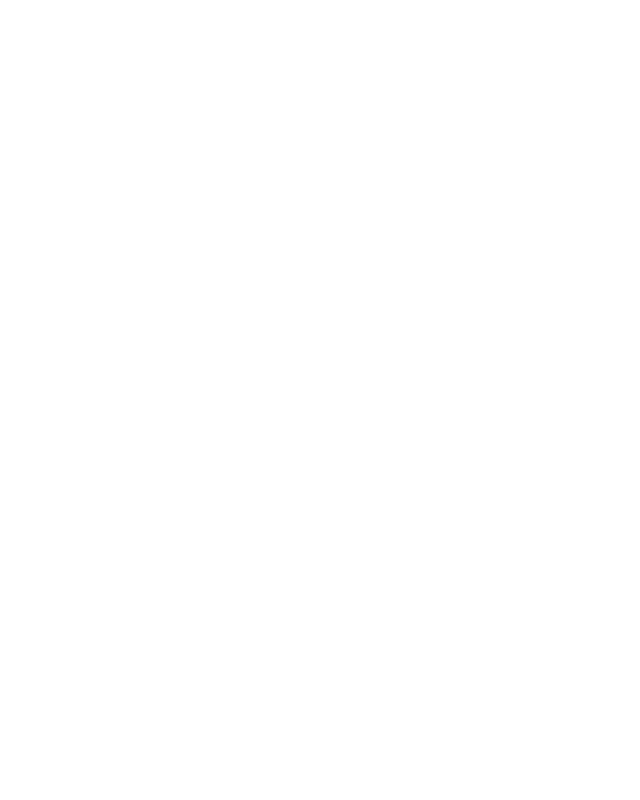
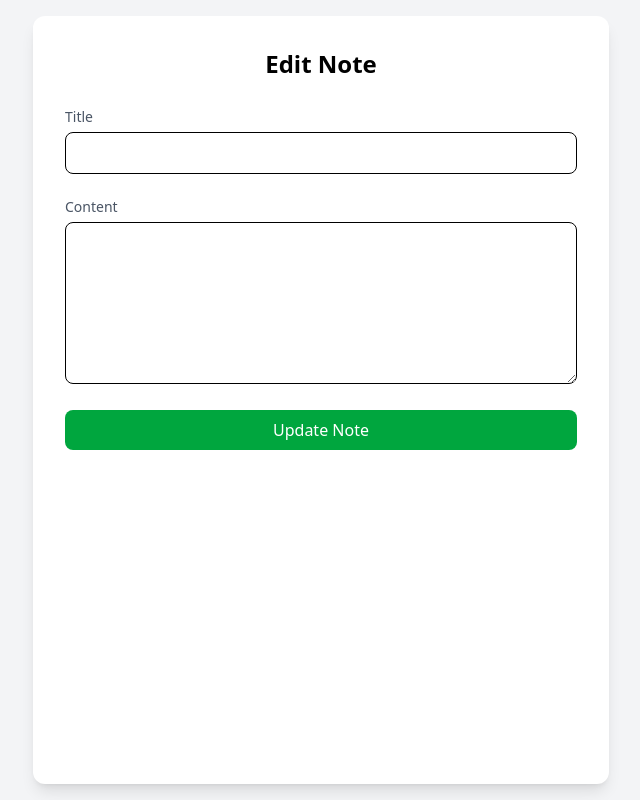
Before and after one commit to Aghakarim-23/notes-front, a React (Vite) app: page /notes/noteEdit/1 in a window 1280 px wide. Before the commit this address had no page. Shown: the whole page, without its empty margins (319-959 px from the left). Built offline with nearby package versions, Linux system fonts and the light colour scheme; no server answers.

Commit message:
added navbar and logout

```diff
--- a/package.json
+++ b/package.json
@@ -14,6 +14,7 @@
     "axios": "^1.13.2",
     "react": "^19.2.0",
     "react-dom": "^19.2.0",
+    "react-icons": "^5.5.0",
     "react-router-dom": "^7.9.6",
     "tailwindcss": "^4.1.17"
   },
--- a/src/App.jsx
+++ b/src/App.jsx
@@ -7,12 +7,15 @@
 import ProtectedPage from "./components/ProtectedPage.jsx";
 import CreateNote from "./components/CreateNote.jsx";
 import NoteDetail from "./pages/NoteDetail.jsx";
+import Home from "./pages/Home.jsx";
+import NoteEdit from "./pages/NoteEdit.jsx";
 
 const App = () => {
   return (
     <AuthProvider>
       <Router>
         <Routes>
+          <Route path="/" element={<Home />} />
           <Route path="/notes" element={<ProtectedPage>
             <Notes />
           </ProtectedPage>} />
@@ -20,6 +23,7 @@
           <Route path="/register" element={<Register />} />
           <Route path="/createNote" element={<CreateNote />} />
           <Route path="/notes/noteDetail/:id" element={<NoteDetail />} />
+          <Route path="/notes/noteEdit/:id" element={<NoteEdit />} />
         </Routes>
       </Router>
     </AuthProvider>
--- /dev/null
+++ b/src/components/Navbar.jsx
@@ -0,0 +1,26 @@
+import React, { useState } from 'react'
+import { Link } from 'react-router-dom'
+import { CgProfile } from "react-icons/cg";
+import { useAuth } from '../context/AuthContext';
+
+
+
+const Navbar = () => {
+
+    const {user, token, setToken, logout} = useAuth()
+    const [showProfile, setShowProfile] = useState(false)
+
+  return (
+    <div className='flex justify-between h-[5rem] px-4 items-center relative border-b'>
+        <Link to={'/notes'} className='text-[20px]'>Notes</Link>
+        <div className='flex flex-col' onClick={() => setShowProfile(prev => !prev)}>
+            <CgProfile className='text-[22px]'/>
+            {showProfile && <button className='text-red-500 absolute top-12 right-0'
+                onClick={() => logout()}
+            >Logout</button>}
+        </div>
+    </div>
+  )
+}
+
+export default Navbar
--- a/src/context/AuthContext.jsx
+++ b/src/context/AuthContext.jsx
@@ -40,6 +40,11 @@
     }
 }
 
+const logout = () => {
+    setUser(null)
+    localStorage.removeItem("accessToken")
+}
+
 
 useEffect(() => {
     const storedToken = localStorage.getItem("accessToken")
@@ -52,7 +57,7 @@
 },[])
 
     return(
-        <AuthContext.Provider value={{login, register, token, user, setUser, loading}}>
+        <AuthContext.Provider value={{login, logout, register, token, user, setUser, loading}}>
             {children}
         </AuthContext.Provider>
     )
--- /dev/null
+++ b/src/pages/Home.jsx
@@ -0,0 +1,40 @@
+import React from "react";
+import { useNavigate } from "react-router-dom";
+
+const Home = () => {
+  const navigate = useNavigate();
+
+  return (
+    <div className="min-h-screen flex flex-col items-center justify-center bg-gray-100 px-4">
+      <div className="bg-white shadow-lg rounded-xl p-8 w-full max-w-md">
+        <h1 className="text-3xl font-bold text-center mb-6">
+          Welcome Notes App
+        </h1>
+
+        <div className="mb-6">
+          <h2 className="text-2xl font-semibold mb-4 text-center">Login</h2>
+          <button
+            onClick={() => navigate("/login")}
+            className="w-full bg-blue-600 text-white py-2 rounded-lg hover:bg-blue-700 transition"
+          >
+            Go to Login
+          </button>
+        </div>
+
+        <div className="text-center">
+          <p className="text-gray-600">
+            Don't have an account?{" "}
+            <span
+              className="text-blue-600 cursor-pointer hover:underline"
+              onClick={() => navigate("/register")}
+            >
+              Register
+            </span>
+          </p>
+        </div>
+      </div>
+    </div>
+  );
+};
+
+export default Home;
--- a/src/pages/NoteDetail.jsx
+++ b/src/pages/NoteDetail.jsx
@@ -10,12 +10,10 @@
 
   const [note, setNote] = useState(null);
   const [loading, setLoading] = useState(true);
-  const [deleting, setDeleting] = useState(false);
 
   useEffect(() => {
     const fetchNote = async () => {
       try {
-        setLoading(true);
         const res = await api.get(`/notes/noteDetail/${id}`, {
           headers: { Authorization: `Bearer ${token}` },
         });
@@ -32,49 +30,48 @@
   const handleDelete = async () => {
 
     try {
-      setDeleting(true);
-      await api.delete(`/notes/${id}`, {
+      await api.delete(`/notes/deleteNote/${id}`, {
         headers: { Authorization: `Bearer ${token}` },
       });
       navigate("/notes");
     } catch (err) {
       console.error(err);
-    } finally {
-      setDeleting(false);
     }
   };
 
-  if (loading) return <p className="text-center mt-10">Loading note...</p>;
+  if (loading) return <p className="text-center mt-10">Loading...</p>;
   if (!note) return <p className="text-center mt-10">Note not found</p>;
 
   return (
     <div className="min-h-screen bg-gray-100 p-4 flex justify-center">
-      <div className="bg-white shadow-lg rounded-xl p-8 w-full max-w-xl">
-        <h1 className="text-2xl font-bold mb-4">{note.title}</h1>
-        <p className="text-gray-700 mb-4">{note.content}</p>
-        <p className="text-sm text-gray-400 mb-6">
-          Created: {new Date(note.createdAt).toLocaleDateString()}
+      <div className="bg-white shadow-md rounded-lg p-6 w-full max-w-lg">
+
+        <h1 className="text-xl font-semibold mb-3">{note.title}</h1>
+
+        <p className="text-gray-700 whitespace-pre-line mb-4">
+          {note.content}
         </p>
 
-        <div className="flex gap-4">
-          {/* Edit button (optional) */}
+        <p className="text-xs text-gray-400 mb-6">
+          {new Date(note.createdAt).toLocaleString()}
+        </p>
+
+        <div className="flex justify-between">
           <button
-            className="bg-yellow-500 text-white px-4 py-2 rounded-lg hover:bg-yellow-600 transition"
-            onClick={() => navigate(`/edit-note/${id}`)}
+            onClick={() => navigate(`/notes/noteEdit/${id}`)}
+            className="px-4 py-2 rounded bg-blue-600 text-white hover:bg-blue-700 transition"
           >
             Edit
           </button>
 
           <button
-            className={`bg-red-600 text-white px-4 py-2 rounded-lg hover:bg-red-700 transition ${
-              deleting ? "opacity-50 cursor-not-allowed" : ""
-            }`}
             onClick={handleDelete}
-            disabled={deleting}
+            className="px-4 py-2 rounded bg-red-600 text-white hover:bg-red-700 transition"
           >
-            {deleting ? "Deleting..." : "Delete"}
+            Delete
           </button>
         </div>
+
       </div>
     </div>
   );
--- /dev/null
+++ b/src/pages/NoteEdit.jsx
@@ -0,0 +1,97 @@
+import React, { useState, useEffect } from "react";
+import { useParams, useNavigate } from "react-router-dom";
+import api from "../api/api";
+import { useAuth } from "../context/AuthContext";
+
+const NoteEdit = () => {
+  const { id } = useParams(); // Get note ID from URL
+  const { token } = useAuth();
+  const navigate = useNavigate();
+
+  const [note, setNote] = useState({ title: "", content: "" });
+  const [loading, setLoading] = useState(true);
+  const [updating, setUpdating] = useState(false);
+
+  // Fetch the existing note
+  useEffect(() => {
+    const fetchNote = async () => {
+      try {
+        setLoading(true);
+        const res = await api.get(`/notes/noteDetail/${id}`, {
+          headers: { Authorization: `Bearer ${token}` },
+        });
+        setNote({ title: res.data.title, content: res.data.content });
+      } catch (err) {
+        console.error(err);
+      } finally {
+        setLoading(false);
+      }
+    };
+
+    fetchNote();
+  }, [id, token]);
+
+  const handleChange = (e) => {
+    const { name, value } = e.target;
+    setNote({ ...note, [name]: value });
+  };
+
+  const handleSubmit = async (e) => {
+    e.preventDefault();
+    try {
+      setUpdating(true);
+      await api.put(`/notes/noteEdit/${id}`, note, {
+        headers: { Authorization: `Bearer ${token}` },
+      });
+      navigate(`/notes/noteDetail/${id}`);
+    } catch (err) {
+      console.error(err);
+    } finally {
+      setUpdating(false);
+    }
+  };
+
+  if (loading) return <p className="text-center mt-10">Loading note...</p>;
+
+  return (
+    <div className="min-h-screen bg-gray-100 p-4 flex justify-center">
+      <div className="bg-white shadow-lg rounded-xl p-8 w-full max-w-xl">
+        <h1 className="text-2xl font-bold mb-6 text-center">Edit Note</h1>
+        <form onSubmit={handleSubmit} className="space-y-5">
+          <div>
+            <label className="text-gray-600 text-sm">Title</label>
+            <input
+              type="text"
+              name="title"
+              value={note.title}
+              onChange={handleChange}
+              className="w-full mt-1 px-4 py-2 border rounded-lg focus:ring-2 focus:ring-blue-500 outline-none"
+              required
+            />
+          </div>
+
+          <div>
+            <label className="text-gray-600 text-sm">Content</label>
+            <textarea
+              name="content"
+              value={note.content}
+              onChange={handleChange}
+              className="w-full mt-1 px-4 py-2 border rounded-lg focus:ring-2 focus:ring-blue-500 outline-none"
+              rows="6"
+            />
+          </div>
+
+          <button
+            type="submit"
+            disabled={updating}
+            className="w-full bg-green-600 text-white py-2 rounded-lg hover:bg-green-700 transition"
+          >
+            {updating ? "Updating..." : "Update Note"}
+          </button>
+        </form>
+      </div>
+    </div>
+  );
+};
+
+export default NoteEdit;
--- a/src/pages/Notes.jsx
+++ b/src/pages/Notes.jsx
@@ -2,11 +2,13 @@
 import api from "../api/api";
 import { useAuth } from "../context/AuthContext";
 import { useNavigate, Link } from "react-router-dom";
+import Navbar from "../components/Navbar";
 
 const Notes = () => {
   const [notes, setNotes] = useState([]);
   const [loading, setLoading] = useState(false);
   const { token } = useAuth();
+
   const navigate = useNavigate();
 
   useEffect(() => {
@@ -30,9 +32,10 @@
   }, [token]);
 
   return (
-    <div className="min-h-screen bg-gray-100 p-4">
-      <div className="max-w-4xl mx-auto relative">
-        <h1 className="text-3xl font-bold mb-6 text-center">Your Notes</h1>
+    <div className="min-h-screen bg-gray-100 ">
+      {token && <Navbar/>}
+      <div className="max-w-4xl mx-auto relative p-4">
+        <h1 className="text-3xl font-bold my-8 text-center">Your Notes</h1>
 
         <button
           onClick={() => navigate("/createNote")}
```
Also changed, not shown: 1 other file (tests, documents, lock files or other folders).
